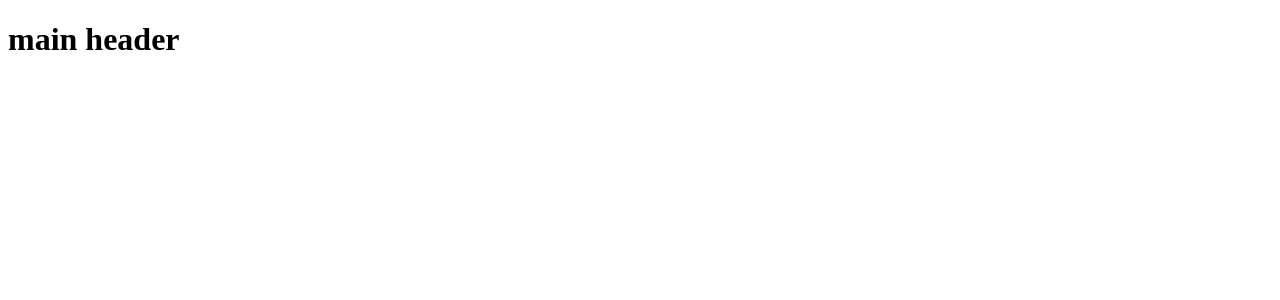
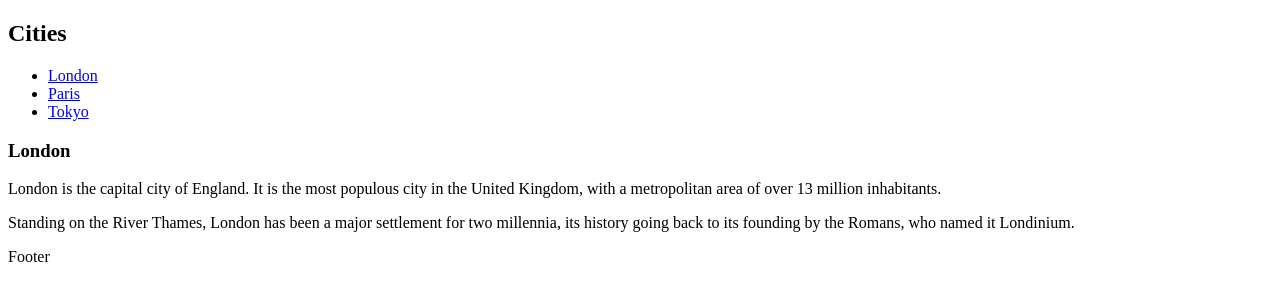
Before and after one commit to KHANNAZELL/HISMIL-level-2-project, a plain HTML site: page index.html in a window 1280 px wide. Drawn offline with Linux system fonts and the light colour scheme.

Commit message:
added heade body frooter on the html file

```diff
--- a/index.html
+++ b/index.html
@@ -7,6 +7,29 @@
     <title>Document</title>
 </head>
 <body>
-    <h1>main header</h1>
+
+<header>
+    <h2>Cities</h2>
+  </header>
+
+  <section>
+    <nav>
+      <ul>
+        <li><a href="#">London</a></li>
+        <li><a href="#">Paris</a></li>
+        <li><a href="#">Tokyo</a></li>
+      </ul>
+    </nav>
+
+    <article>
+      <h1>London</h1>
+      <p>London is the capital city of England. It is the most populous city in the  United Kingdom, with a metropolitan area of over 13 million inhabitants.</p>
+      <p>Standing on the River Thames, London has been a major settlement for two millennia, its history going back to its founding by the Romans, who named it Londinium.</p>
+    </article>
+  </section>
+
+  <footer>
+    <p>Footer</p>
+  </footer>
 </body>
 </html>
```
